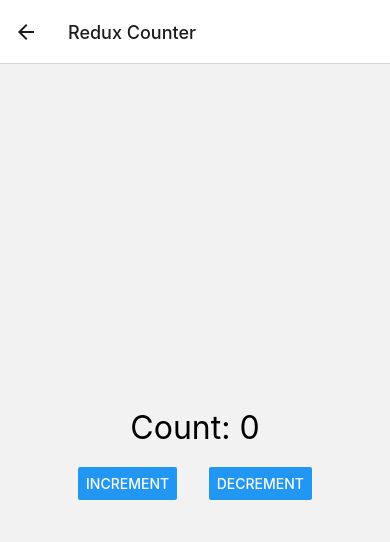
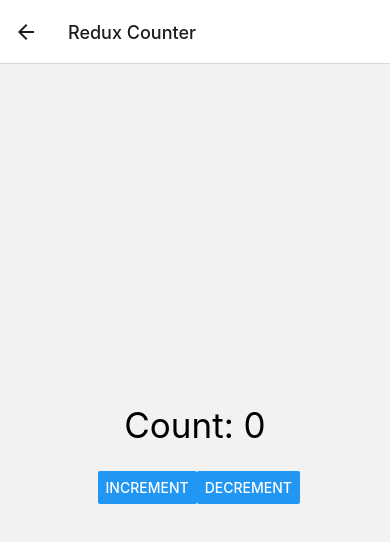
Before and after one commit to Summaiya-Siddiqi/SummaiyaS-Misbah-Assignment, a React Native app: screen /Counter in a window 390 px wide. Shown: the top 542 px of the page. Built offline with nearby package versions, Linux system fonts and the light colour scheme.

Commit message:
Assignment 2.1

```diff
--- a/App.tsx
+++ b/App.tsx
@@ -10,9 +10,9 @@ import { StyleSheet, Text, View, Alert, TouchableOpacity } from 'react-native';
 import { NavigationContainer } from '@react-navigation/native';
 import { createNativeStackNavigator } from '@react-navigation/native-stack';
 import HomeScreen from './HomeScreen';
-import ProfileScreen from './Screen/ProfileScreen';
-import SettingsScreen from './Screen/SettingsScreen';
-import UserlistScreen from './Screen/UserlistScreen';
+import ProfileScreen from './components/Screen/ProfileScreen';
+import SettingsScreen from './components/Screen/SettingsScreen';
+import UserlistScreen from './components/Screen/UserlistScreen';
 import { Provider } from 'react-redux';
 import store from './redux/store';
 import ReduxCounter from './components/ReduxCounter';
@@ -21,9 +21,6 @@ import ReduxCounter from './components/ReduxCounter';
 const Stack = createNativeStackNavigator();
 
 const App = () => {
-  // const showAlert = () => {
-  //   Alert.alert("Hello Summaiya Siddiqi");
-//};
 
   return (
     <Provider store={store}>
@@ -32,37 +29,13 @@ const App = () => {
       <Stack.Screen name="Home" component={HomeScreen} options={{ title: 'Home' }} />
       <Stack.Screen name="Profile" component={ProfileScreen} options={{ title: 'Profile' }} />
       <Stack.Screen name="Settings" component={SettingsScreen} options={{ title: 'Settings' }} />
-      <Stack.Screen name="Userlist" component={UserlistScreen} options={{ title: 'Userlist' }} />
+      <Stack.Screen name="Userlist" component={UserlistScreen} options={{ title: 'Users List' }} />
       <Stack.Screen name="Counter" component={ReduxCounter} options={{ title: 'Redux Counter' }} />
 
     </Stack.Navigator>
   </NavigationContainer>
   </Provider>
-
-    // <View style={styles.container}>
-    //   <TouchableOpacity style={styles.button} onPress={showAlert}>
-    //     <Text style={styles.buttonText}>Notify Me</Text>
-    //   </TouchableOpacity>
-    // </View>
-
   );
 };
 
-// const styles = StyleSheet.create({
-//   container: {
-//     flex: 1,
-//     justifyContent: 'center',
-//     alignItems: 'center',
-//     backgroundColor: '#f8f8f8',
-//   },
-//   button: {
-//     padding: 15,
-//     backgroundColor: '#982fb3',
-//     borderRadius: 5,
-//   },
-//   buttonText: {
-//     color: '#fff',
-//     fontSize: 16,
-//   },
-// });
 export default App;
--- a/components/ReduxCounter.tsx
+++ b/components/ReduxCounter.tsx
@@ -7,7 +7,7 @@ import { increment, decrement } from '../redux/counterSlice';
 
 const ReduxCounter = () => {
   const dispatch = useDispatch();
-  const count = useSelector((state: any) => state.counter.count); // Access count from state
+  const count = useSelector((state: any) => state.counter.count);
 
   return (
     <View style={styles.container}>
@@ -27,13 +27,13 @@ const styles = StyleSheet.create({
     alignItems: 'center',
   },
   counterText: {
-    fontSize: 32,
-    marginBottom: 20,
+    fontSize: 35,
+    marginBottom: 25,
   },
   buttonContainer: {
     flexDirection: 'row',
     justifyContent: 'space-between',
-    width: '60%',
+    width: '50%',
   },
 });
 
--- a/Screen/UserlistScreen.tsx
+++ b/components/Screen/UserlistScreen.tsx
@@ -53,13 +53,13 @@ const styles = StyleSheet.create({
     container: {
       flex: 1,
       padding: 20,
-      backgroundColor: '#f8f8f8',
+      backgroundColor: '#d6c4c4',
     },
     header: {
       fontSize: 24,
       fontWeight: 'bold',
+      textAlign: 'center',
       marginBottom: 20,
-      textAlign: 'center',
     },
     postContainer: {
       marginBottom: 15,
```
Also changed, not shown: components/Screen/ProfileScreen.tsx (renamed from Screen/ProfileScreen.tsx), components/Screen/SettingsScreen.tsx (renamed from Screen/SettingsScreen.tsx).
